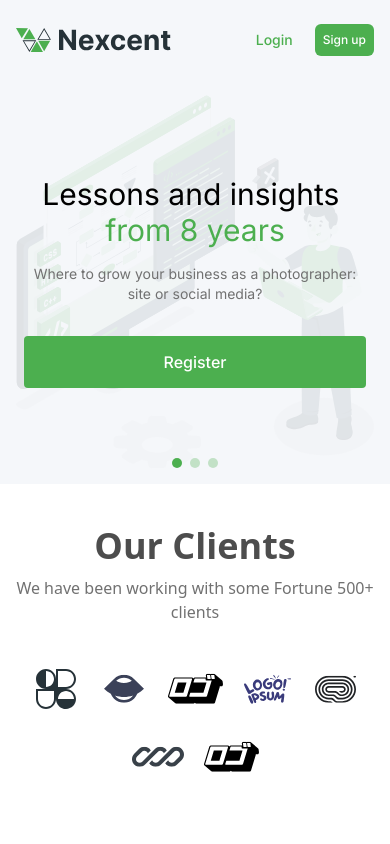
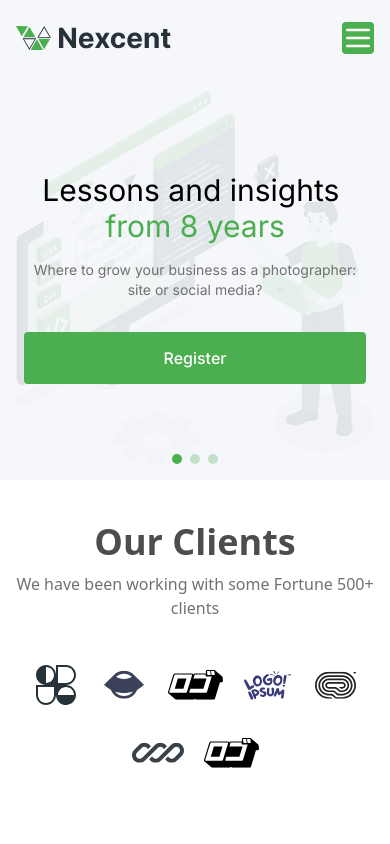
Before and after one commit to AjeshMadhavan/Nexcent, a Vue app: page / in a window 390 px wide. Shown: the top 844 px of the page. Built offline with nearby package versions, Linux system fonts and the light colour scheme.

Commit message:
feat: create responsive menu

```diff
--- a/src/containers/HeaderSection.vue
+++ b/src/containers/HeaderSection.vue
@@ -13,7 +13,7 @@
         {{ link }}
       </a>
     </div>
-    <div class="flex items-center gap-3.5">
+    <div class="items-center gap-3.5 hidden md:flex">
       <div>
         <Button
           :label="header.buttonTexts.login"
@@ -28,6 +28,13 @@
         />
       </div>
     </div>
+    <div class="block md:hidden">
+      <Button
+        class="menu-icon"
+        image="src/assets/Bars.svg"
+        @click="handleMenuClick"
+      />
+    </div>
   </div>
 </template>
 
@@ -38,6 +45,14 @@ import Button from "../components/Button.vue";
 import { ButtonVariants } from "../Constants";
 
 const LOGO_ALT_TEXT = "Nexcent Logo";
+
+const emit = defineEmits<{
+  (event: "menu-click", clickEvent: Event): void;
+}>();
+
+const handleMenuClick = (event: Event) => {
+  emit("menu-click", event);
+};
 </script>
 
 <style lang="scss" scoped>
@@ -48,4 +63,8 @@ const LOGO_ALT_TEXT = "Nexcent Logo";
 .signup-button {
   border-radius: 6px;
 }
+
+.menu-icon {
+  color: black;
+}
 </style>
--- /dev/null
+++ b/src/containers/MobileMenu.vue
@@ -0,0 +1,54 @@
+<template>
+  <div>
+    <div class="w-full flex flex-col px-2">
+      <a
+        v-for="link in navbarLinks"
+        role="button"
+        class="block py-2.5 px-6 border-b hover:bg-devil-grass hover:text-white"
+        @click="handleClick"
+      >
+        <span class="block">{{ link }}</span>
+      </a>
+    </div>
+    <div class="flex flex-col gap-3 mt-5 px-2">
+      <div>
+        <Button
+          :label="buttonTexts.login"
+          :variant="ButtonVariants.Tertiary"
+          @click="handleClick"
+          class="custom-button"
+        />
+      </div>
+      <div>
+        <Button
+          :label="buttonTexts.signup"
+          @click="handleClick"
+          class="custom-button"
+        />
+      </div>
+    </div>
+  </div>
+</template>
+
+<script setup lang="ts">
+import uiData from "../data/uiData.json";
+import Button from "../components/Button.vue";
+import { ButtonVariants } from "../Constants";
+
+const { navbarLinks, buttonTexts } = uiData.header;
+
+//emits
+const emit = defineEmits<{
+  (event: "click", clickEvent: Event): void;
+}>();
+
+const handleClick = (event: Event) => {
+  emit("click", event);
+};
+</script>
+
+<style scoped>
+.custom-button {
+  padding: 15px 0px;
+}
+</style>
--- a/src/pages/NexcentHomePage.vue
+++ b/src/pages/NexcentHomePage.vue
@@ -1,6 +1,12 @@
 <template>
-  <div>
-    <header-section />
+  <div class="relative overflow-hidden">
+    <div
+      class="block absolute top-[76px] h-full w-full bg-white z-20 transition-all duration-700 md:hidden"
+      :style="{ right: isMenuVisible ? TRANSITION_AFTER : TRANSITION_BEFORE }"
+    >
+      <mobile-menu @click="handleLinkClick" />
+    </div>
+    <header-section @menu-click="handleMenuClick" />
     <div class="flex flex-col gap-10">
       <div class="bg-silver px-4 md:px-5 lg:px-10 xl:px-0">
         <hero-banner />
@@ -34,6 +40,8 @@
 </template>
 
 <script setup lang="ts">
+import { ref } from "vue";
+
 import HeaderSection from "../containers/HeaderSection.vue";
 import HeroBanner from "../containers/HeroBanner.vue";
 import ClientSection from "../containers/ClientSection.vue";
@@ -43,8 +51,25 @@ import Achievements from "../containers/Achievements.vue";
 import TestimonialContainer from "../containers/TestimonialContainer.vue";
 import CommunityUpdates from "../containers/CommunityUpdates.vue";
 import FooterContainer from "../containers/FooterContainer.vue";
+import MobileMenu from "../containers/MobileMenu.vue";
 
 import MobileLogin from "../assets/MobileLogin.svg";
 import MobileLoginPanel from "../assets/MobileLoginPanel.svg";
 import { pixelGradeSection, footerDesignSection } from "../data/uiData.json";
+
+//constants
+const TRANSITION_BEFORE = "-100%";
+const TRANSITION_AFTER = "0%";
+
+const isMenuVisible = ref<boolean>(false);
+
+const handleMenuClick = () => {
+  isMenuVisible.value = !isMenuVisible.value;
+};
+
+const handleLinkClick = () => {
+  console.log("Click working");
+  isMenuVisible.value = false;
+  console.log(isMenuVisible.value);
+};
 </script>
```
Also changed, not shown: package.json (line endings or trailing spaces), src/assets/Bars.svg (added), 1 other file (tests, documents, lock files or other folders).
